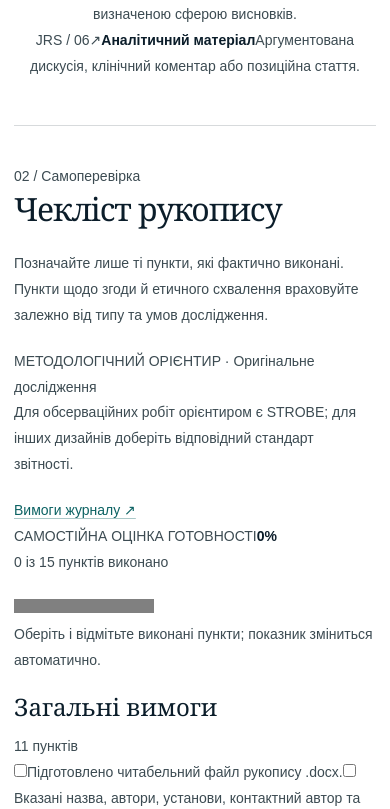
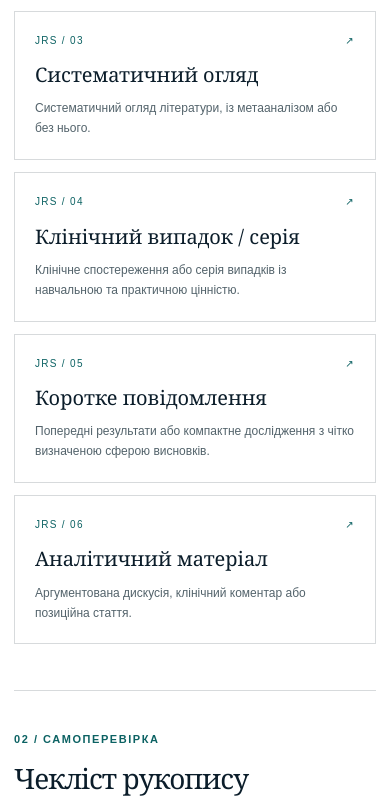
Before and after one commit to LidiiaDD/journal-kidney-pp-ua, a Next.js app: page /manuscript-navigator in a window 390 px wide. Shown: the part 1615-2424 px from the top of the page. Built offline with nearby package versions, Linux system fonts and the light colour scheme.

Commit message:
Style responsive JRS manuscript navigator

```diff
--- a/app/globals.css
+++ b/app/globals.css
@@ -422,3 +422,79 @@ footer{background:var(--deep);color:rgba(255,255,255,.62)}.footer-top{min-height
 @media(max-width:1000px){.atlas-grid{grid-template-columns:repeat(2,minmax(0,1fr))}.atlas-card--ckd{grid-column:span 2}.atlas-preamble{grid-template-columns:minmax(0,1fr) 215px}.atlas-summary{min-height:200px}.scope-atlas-link{grid-template-columns:150px 1fr 45px}.pub-explorer .pub-controls{grid-template-columns:1fr 1fr}.pub-explorer .pub-search{grid-column:1 / -1}}
 @media(max-width:700px){.atlas-preamble{grid-template-columns:1fr;gap:22px}.atlas-summary{min-height:auto;display:grid;grid-template-columns:auto 1fr;align-items:end;column-gap:20px}.atlas-summary-number{grid-row:1 / 3}.atlas-summary-divider{grid-column:1 / -1;margin:12px 0}.atlas-summary-small{grid-column:1 / -1}.atlas-grid{grid-template-columns:1fr}.atlas-card--ckd{grid-column:span 1}.atlas-card{min-height:345px}.atlas-card--ckd .atlas-card-body{padding-top:75px}.atlas-footer-note{flex-direction:column;align-items:flex-start}.atlas-author-strip{padding:32px 26px;display:block}.atlas-author-strip>a{margin-top:22px}.scope-atlas-link{grid-template-columns:1fr auto;gap:12px;padding:23px}.scope-atlas-index{grid-column:1 / -1}.scope-atlas-title{grid-column:1}.scope-atlas-icon{grid-column:2}.pub-explorer .pub-controls{grid-template-columns:1fr}.pub-explorer .pub-search{grid-column:auto}}
 @media(prefers-reduced-motion:reduce){.atlas-card,.atlas-card-arrow{transition:none}.atlas-card:hover{transform:none}}
+
+/* Manuscript navigator */
+.mn{max-width:1120px;margin:0 auto;color:var(--ink)}
+.mn-intro{display:grid;grid-template-columns:220px minmax(0,1fr);gap:28px;padding:27px 32px;background:var(--navy);color:rgba(255,255,255,.85);margin-bottom:56px}
+.mn-overline,.mn-step{font-size:11px;font-weight:700;letter-spacing:.14em;text-transform:uppercase}
+.mn-overline{color:var(--mint)}
+.mn-intro p{margin:0!important;font-size:13px;line-height:1.8;color:rgba(255,255,255,.83)}
+.mn-section{margin:0 0 64px}
+.mn-section-heading{margin:0 0 25px;max-width:780px}
+.mn-step{display:block;color:var(--teal);margin-bottom:12px}
+.mn-section-heading h2{margin:0 0 12px!important;font:400 clamp(28px,3.5vw,42px)/1.2 Georgia,serif!important}
+.mn-section-heading p{margin:0!important;color:var(--muted);font-size:14px;line-height:1.8}
+.mn-type-grid{display:grid;grid-template-columns:repeat(3,minmax(0,1fr));gap:12px}
+.mn-type{display:flex;flex-direction:column;align-items:flex-start;gap:18px;text-align:left;min-height:210px;padding:24px;border:1px solid var(--line);background:#fff;color:var(--ink);font:inherit;cursor:pointer;transition:border-color .2s,background .2s,transform .2s}
+.mn-type:hover{border-color:var(--teal);transform:translateY(-2px)}
+.mn-type:focus-visible,.mn-reset:focus-visible,.mn-submit a:focus-visible{outline:3px solid var(--gold);outline-offset:3px}
+.mn-type-active{background:#eaf2ef;border-color:var(--teal);box-shadow:inset 0 0 0 1px var(--teal)}
+.mn-type-top{width:100%;display:flex;justify-content:space-between;gap:12px;font-size:10px;letter-spacing:.13em;color:var(--teal)}
+.mn-type strong{font:400 clamp(20px,2.15vw,27px)/1.17 Georgia,serif}
+.mn-type-description{font-size:12px;line-height:1.65;color:#53636b}
+.mn-guidance{display:grid;grid-template-columns:1fr auto;gap:10px 25px;align-items:center;background:var(--paper);border-left:4px solid var(--teal);padding:24px 27px;margin:0 0 22px}
+.mn-guidance>span{grid-column:1/-1;color:var(--teal);font-size:10px;letter-spacing:.12em;font-weight:700}
+.mn-guidance p{margin:0!important;font-size:14px;line-height:1.65}
+.mn-guidance a,.mn-check-actions a{font-size:12px;font-weight:700;color:var(--teal);white-space:nowrap}
+.mn-guidance a:hover,.mn-check-actions a:hover{text-decoration:underline}
+.mn-progress{padding:27px 30px;background:var(--navy);color:#fff}
+.mn-progress-summary{display:flex;align-items:flex-end;justify-content:space-between;gap:24px;margin-bottom:18px}
+.mn-progress-summary>div{display:flex;flex-direction:column;gap:6px}
+.mn-progress-summary span{font-size:10px;letter-spacing:.14em;color:var(--mint)}
+.mn-progress-summary strong{font:400 52px/1 Georgia,serif}
+.mn-progress-summary p{margin:0!important;color:#d1e5e1;font-size:13px}
+.mn-progress progress{display:block;width:100%;height:10px;border:0;border-radius:0;overflow:hidden;appearance:none;background:#38505a;accent-color:var(--mint)}
+.mn-progress progress::-webkit-progress-bar{background:#38505a}
+.mn-progress progress::-webkit-progress-value{background:var(--mint)}
+.mn-progress progress::-moz-progress-bar{background:var(--mint)}
+.mn-progress-footnote{margin:15px 0 0!important;font-size:12px!important;color:#d1e5e1}
+.mn-list-heading{display:flex;justify-content:space-between;align-items:center;gap:20px;margin:32px 0 13px}
+.mn-list-heading h3{font:400 27px Georgia,serif!important;margin:0!important}
+.mn-list-heading span{font-size:12px;color:var(--muted)}
+.mn-check-list{display:grid;gap:8px}
+.mn-check{display:flex;gap:15px;align-items:flex-start;cursor:pointer;padding:17px 19px;background:#fff;border:1px solid var(--line);color:var(--ink);font-size:14px;line-height:1.6;transition:background .2s,border-color .2s}
+.mn-check:hover{border-color:var(--teal)}
+.mn-check:focus-within{outline:2px solid var(--teal);outline-offset:2px}
+.mn-check input{width:20px;height:20px;flex:0 0 20px;margin:2px 0 0;accent-color:var(--teal);cursor:pointer}
+.mn-check-done{background:#edf5f1;border-color:#b9d5c8}
+.mn-check-done>span{color:#355e58}
+.mn-check-actions{display:flex;justify-content:space-between;align-items:center;gap:20px;flex-wrap:wrap;margin-top:23px}
+.mn-reset{padding:11px 17px;border:1px solid var(--line);background:transparent;color:var(--ink);font:700 12px Arial,Helvetica,sans-serif;cursor:pointer}
+.mn-reset:hover{background:var(--paper)}
+.mn-submit{display:grid;grid-template-columns:minmax(0,1fr) auto;gap:40px;align-items:center;background:var(--navy);color:#fff;padding:40px;margin:15px 0 20px}
+.mn-submit h2{font:400 clamp(26px,3vw,38px)/1.2 Georgia,serif!important;margin:12px 0!important;color:#fff!important}
+.mn-submit p{font-size:13px;line-height:1.75;color:#d4dfdf;margin:0!important;max-width:720px}
+.mn-submit a{display:inline-flex;align-items:center;justify-content:center;min-height:48px;padding:14px 20px;background:var(--mint);color:var(--deep);font-size:12px;font-weight:700;white-space:nowrap}
+.mn-submit a:hover{background:#fff}
+.mn-author-link{display:inline-flex;align-items:center;gap:12px;padding:13px 20px;margin-top:8px;background:var(--teal);color:#fff!important;font-size:13px;font-weight:700;text-decoration:none!important}
+.mn-author-link:hover{background:var(--navy)}
+@media(max-width:850px){
+  .mn-type-grid{grid-template-columns:repeat(2,minmax(0,1fr))}
+  .mn-intro{grid-template-columns:1fr;gap:12px}
+  .mn-submit{grid-template-columns:1fr;gap:24px}
+  .mn-submit a{justify-self:start}
+}
+@media(max-width:580px){
+  .mn-type-grid{grid-template-columns:1fr}
+  .mn-type{min-height:0;padding:20px;gap:13px}
+  .mn-intro{padding:24px 20px;margin-bottom:40px}
+  .mn-section{margin-bottom:46px}
+  .mn-guidance{grid-template-columns:1fr;padding:21px}
+  .mn-guidance>span{grid-column:1}
+  .mn-progress{padding:22px 20px}
+  .mn-progress-summary{align-items:flex-start}
+  .mn-progress-summary strong{font-size:42px}
+  .mn-check{padding:15px 13px;font-size:13px}
+  .mn-list-heading h3{font-size:22px!important}
+  .mn-submit{padding:28px 22px}
+}
```
